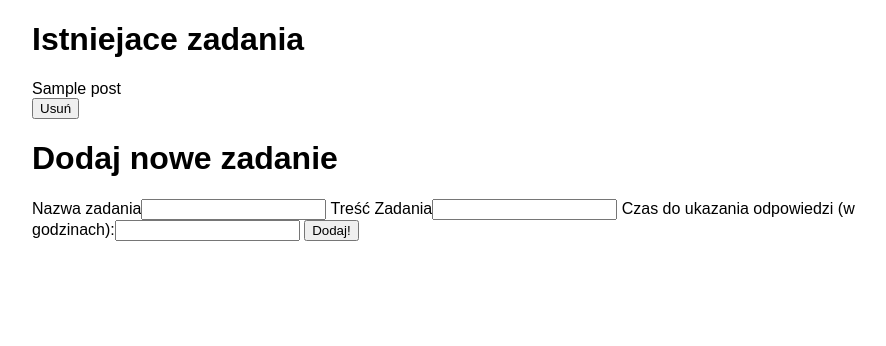
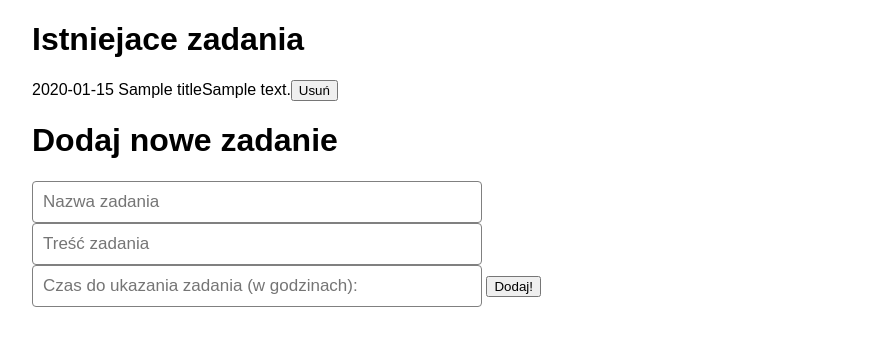
Before and after one commit to Firdrich/robotyka-zadania, a Flask app: template templates/admin.html in a window 1280 px wide. Shown: the part 70-416 px from the top of the page, without its empty margins (158-1044 px from the left). Run offline with Flask 2, Linux system fonts and the light colour scheme; a user stored in the database is signed in; tables that the repository leaves empty hold one stand-in row (values such as "Sample post"); the template is opened without the code that fills it: most values are stand-ins (such as "Sample title", 1, 10 or a date in 2020).

Commit message:
Added session.clear() in Logout. You can only get to /admin if you are logged as admin. After logout session is cleared.

```diff
--- a/app.py
+++ b/app.py
@@ -28,6 +28,8 @@ def login():
 			print(db.get_user_admin(username))
 			if db.get_user_admin(username) == 1:
 				session['admin'] = True
+			else:
+				session['admin'] = False
 			return render_template('index.html')
 		else:
 			session['logged_in'] = False
@@ -54,7 +56,8 @@ def register():
 
 @app.route('/logout',methods=['GET'])
 def logut():
-	session['logged_in'] = False
+	#session['logged_in'] = False
+	session.clear()
 	return redirect(url_for('index'))
 
 @app.route('/settings',methods=['GET','POST'])
@@ -109,17 +112,22 @@ def del_post(id):
 
 @app.route('/admin', methods=['GET','POST'])
 def admin():
-	db = DataBase()
-	if request.method == 'POST': 	#if new exercise is added through form
-		exercise_header = request.form.get('header')
-		exercise_content = request.form.get('content')
-		exercise_time = request.form.get('time')
-		db.add_exercise(exercise_time, exercise_content, exercise_header) #adds new exercise according to form
-	times = db.get_exercise_time()
-	content = db.get_exercise_content()
-	titles = db.get_exercise_titles()
-	id = db.get_exercise_id()
-	return render_template('admin.html',times=times, content=content, titles=titles, id=id)
+	try:
+		if session['admin'] == True:
+			db = DataBase()
+			if request.method == 'POST': 	#if new exercise is added through form
+				exercise_header = request.form.get('header')
+				exercise_content = request.form.get('content')
+				exercise_time = request.form.get('time')
+				db.add_exercise(exercise_time, exercise_content, exercise_header) #adds new exercise according to form
+			times = db.get_exercise_time()
+			content = db.get_exercise_content()
+			titles = db.get_exercise_titles()
+			id = db.get_exercise_id()
+			print(session['admin'])
+			return render_template('admin.html',times=times, content=content, titles=titles, id=id)
+	except KeyError:
+		return render_template('notlogin.html')
 #@app.route('/profiledata',methods=['GET','POST'])
 #def profiledata():
 
--- a/templates/admin.html
+++ b/templates/admin.html
@@ -3,8 +3,8 @@
 {% if session["admin"] %}
 
     <h1>Istniejace zadania</h1>
-    {% for i in posts.length %} <!--przeslac posts.length i posts(headers) -->
-        <form method="DELETE" action="/admin"><div>{{ posts[i]}}</div><button name="{{posts[i]}}" type="submit">Usuń</button></form>
+    {% for i in range(titles|length) %} <!--przeslac posts.length i posts(headers) -->
+      <div><div style="display: inline-block;">{{times[i]}}</div>  <form method="post" action="/posts/{{id[i]}}" style="display: inline-block;"><div style="display: inline-block;">{{titles[i]}}</div><div style="display: inline-block;">{{content[i]}}</div><button name="{{id[i]}}" type="submit">Usuń</button></form></div>
     {% endfor %}
     {% with messages = get_flashed_messages() %}
         {% if messages[0] == "Successfully deleted" %}
@@ -14,12 +14,11 @@
 
     <h1> Dodaj nowe zadanie</h1>
     <form method="POST" action="/admin">
-    <label>Nazwa zadania</label><input name="header" type="text">
-    <label>Treść Zadania</label><input name="content" type="textarea">
-    <label>Czas do ukazania odpowiedzi (w godzinach):</label><input name="time" type="number">
+    <input class="inputs_login" placeholder="Nazwa zadania" name="header" type="text">
+    <input class="inputs_login" placeholder="Treść zadania" name="content" type="textarea">
+    <input class="inputs_login" placeholder="Czas do ukazania zadania (w godzinach):" name="time" type="number">
     <button type="submit" name="new_post">Dodaj!</button>
-
-    </form>
+  </form>
     {% with messages = get_flashed_messages() %}
         {% if messages[0] == "Successfully added" %}
             <div class="message succes setting_message"> {{ messages[0] }} </div>
```
